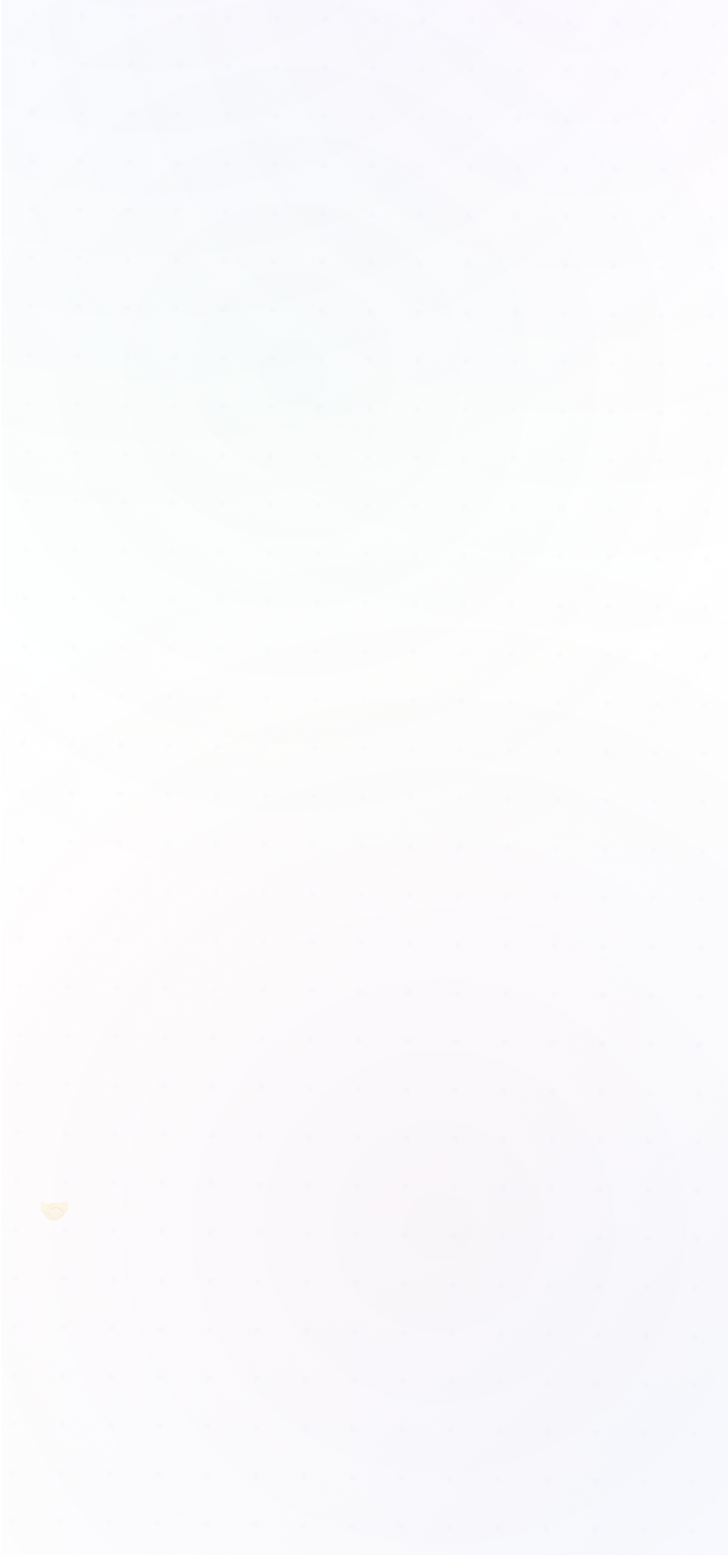
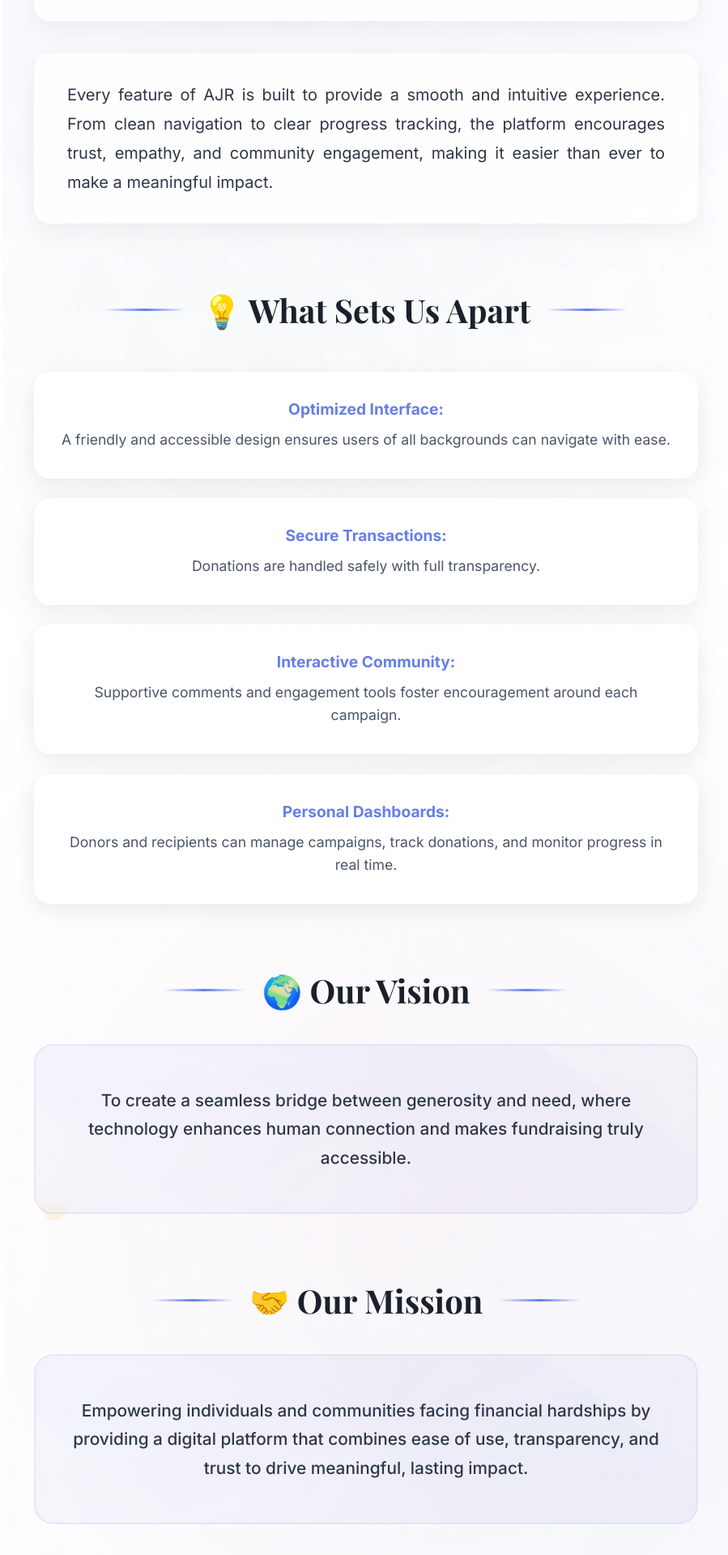
Before and after one commit to Malak1805/Ajr-frontend, a React (Vite) app: page /about in a window 1280 px wide. Shown: the part 708-2628 px from the top of the page at 81% size, without its empty margins (188-1087 px from the left). Built offline with nearby package versions, Linux system fonts and the light colour scheme; no server answers.

Commit message:
fixied minor styling issues withen the about page

```diff
--- a/public/stylesheets/About.css
+++ b/public/stylesheets/About.css
@@ -61,6 +61,7 @@
   position: relative;
   z-index: 2;
 }
+
 
 
 .back-link-container {
--- /dev/null
+++ b/public/stylesheets/Search.css
@@ -0,0 +1,64 @@
+/* Main wrapper to center the search bar */
+.searchbar-wrapper {
+  display: flex;
+  justify-content: center;
+  align-items: center;
+  padding: 2rem 1rem;
+  background: linear-gradient(135deg, #f5f7fa, #c3cfe2);
+}
+
+/* Container to hold form */
+.searchbar-container {
+  width: 100%;
+  max-width: 600px;
+  background: #ffffff;
+  border-radius: 50px;
+  box-shadow: 0 4px 15px rgba(0, 0, 0, 0.1);
+  transition: all 0.3s ease;
+}
+
+/* Search form alignment */
+.searchbar-form {
+  display: flex;
+  align-items: center;
+  justify-content: space-between;
+  padding: 0.5rem 1rem;
+}
+
+/* Input field */
+.searchbar-input {
+  flex: 1;
+  padding: 0.8rem 1rem;
+  border: none;
+  outline: none;
+  border-radius: 50px;
+  font-size: 1rem;
+  color: #333;
+  background: transparent;
+}
+
+/* Button */
+.searchbar-button {
+  padding: 0.7rem 1.5rem;
+  margin-left: 0.5rem;
+  border: none;
+  border-radius: 50px;
+  background: #10365d;
+  color: #ffffff;
+  font-size: 1rem;
+  font-weight: 500;
+  cursor: pointer;
+  transition: all 0.3s ease;
+}
+
+/* Hover & Focus Effects */
+.searchbar-button:hover {
+  background: #14508a;
+  transform: translateY(-2px);
+  box-shadow: 0 4px 12px rgba(0, 0, 0, 0.2);
+}
+
+.searchbar-input:focus {
+  background: #f0f4f8;
+  transition: background 0.3s ease;
+}
--- a/src/components/Search.jsx
+++ b/src/components/Search.jsx
@@ -1,5 +1,5 @@
 import { useState } from "react";
-
+import '../../public/stylesheets/Search.css'
 
 
 const Search = ({ onSearch }) => {
@@ -20,21 +20,23 @@ const Search = ({ onSearch }) => {
 return(
 
   <>
-<div className="search-container">
-      <form onSubmit={handleSubmit} className="search-form">
+<div className="searchbar-wrapper">
+  <div className="searchbar-container">
+    <form onSubmit={handleSubmit} className="searchbar-form">
       <input
         type="text"
         name="searchTerm"
         placeholder="Search posts..."
         value={searchTerm}
         onChange={handleChange}
-          className="search-input"
+        className="searchbar-input"
         autoComplete="off"
       />
-        <button type="submit" className="search-button">
+      <button type="submit" className="searchbar-button">
         Search
       </button>
     </form>
+  </div>
 </div>
   </>
 )
--- a/src/pages/About.jsx
+++ b/src/pages/About.jsx
@@ -20,41 +20,41 @@ return(
           <h1 className="about-heading">🌟 About AJR</h1>
 
 
-          <p className="about-paragraph fade-in">
+          <p className="about-paragraph">
             At AJR, we are redefining the way people connect through giving. Designed for individuals and communities facing financial challenges, AJR provides a modern, user-friendly fundraising platform that makes the process of requesting and offering support simple, secure, and transparent.
           </p>
 
-          <p className="about-paragraph fade-in">
+          <p className="about-paragraph">
             Every feature of AJR is built to provide a smooth and intuitive experience. From clean navigation to clear progress tracking, the platform encourages trust, empathy, and community engagement, making it easier than ever to make a meaningful impact.
           </p>
 
 
           <div className="features-section">
-            <h2 className="section-heading slide-in-left">💡 What Sets Us Apart</h2>
+            <h2 className="section-heading">💡 What Sets Us Apart</h2>
 
             <ul className="features-list">
-              <li className="feature-item fade-in">
+              <li className="feature-item">
                 <strong>Optimized Interface:</strong>
                 <p className="feature-description">
                   A friendly and accessible design ensures users of all backgrounds can navigate with ease.
                 </p>
               </li>
 
-              <li className="feature-item fade-in">
+              <li className="feature-item">
                 <strong>Secure Transactions:</strong>
                 <p className="feature-description">
                   Donations are handled safely with full transparency.
                 </p>
               </li>
 
-              <li className="feature-item fade-in">
+              <li className="feature-item">
                 <strong>Interactive Community:</strong>
                 <p className="feature-description">
                   Supportive comments and engagement tools foster encouragement around each campaign.
                 </p>
               </li>
 
-              <li className="feature-item fade-in">
+              <li className="feature-item">
                 <strong>Personal Dashboards:</strong>
                 <p className="feature-description">
                   Donors and recipients can manage campaigns, track donations, and monitor progress in real time.
@@ -65,8 +65,8 @@ return(
 
 
           <div className="vision-mission-section">
-            <h2 className="section-heading slide-in-right">🌍 Our Vision</h2>
-            <div className="vision-content fade-in">
+            <h2 className="section-heading">🌍 Our Vision</h2>
+            <div className="vision-content">
               <p>
                 To create a seamless bridge between generosity and need, where technology enhances human connection and makes fundraising truly accessible.
               </p>
@@ -75,8 +75,8 @@ return(
 
 
           <div className="vision-mission-section">
-            <h2 className="section-heading slide-in-left">🤝 Our Mission</h2>
-            <div className="mission-content fade-in">
+            <h2 className="section-heading">🤝 Our Mission</h2>
+            <div className="mission-content">
               <p>
                 Empowering individuals and communities facing financial hardships by providing a digital platform that combines ease of use, transparency, and trust to drive meaningful, lasting impact.
               </p>
```
Lines whose indentation alone changed are shown as unchanged.
